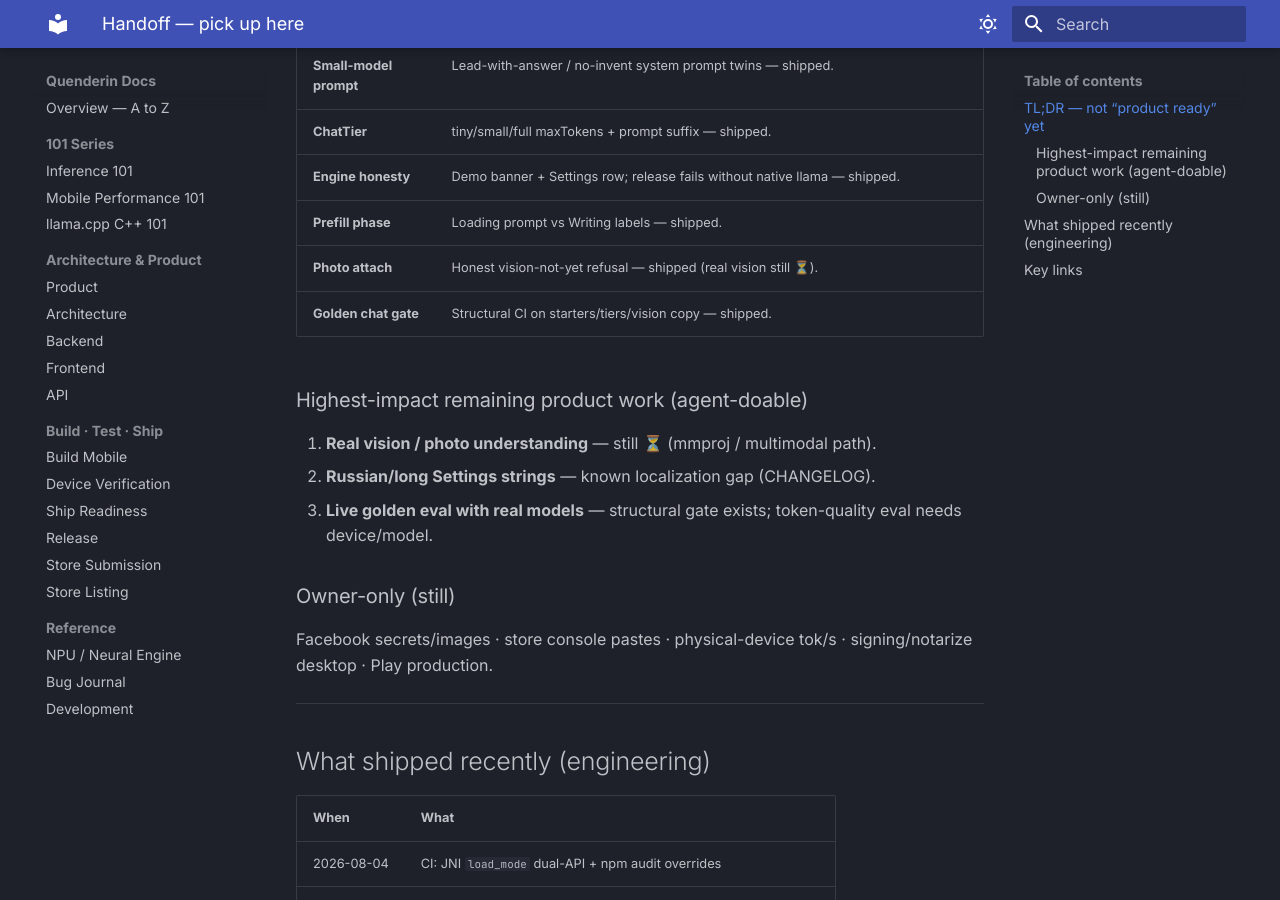
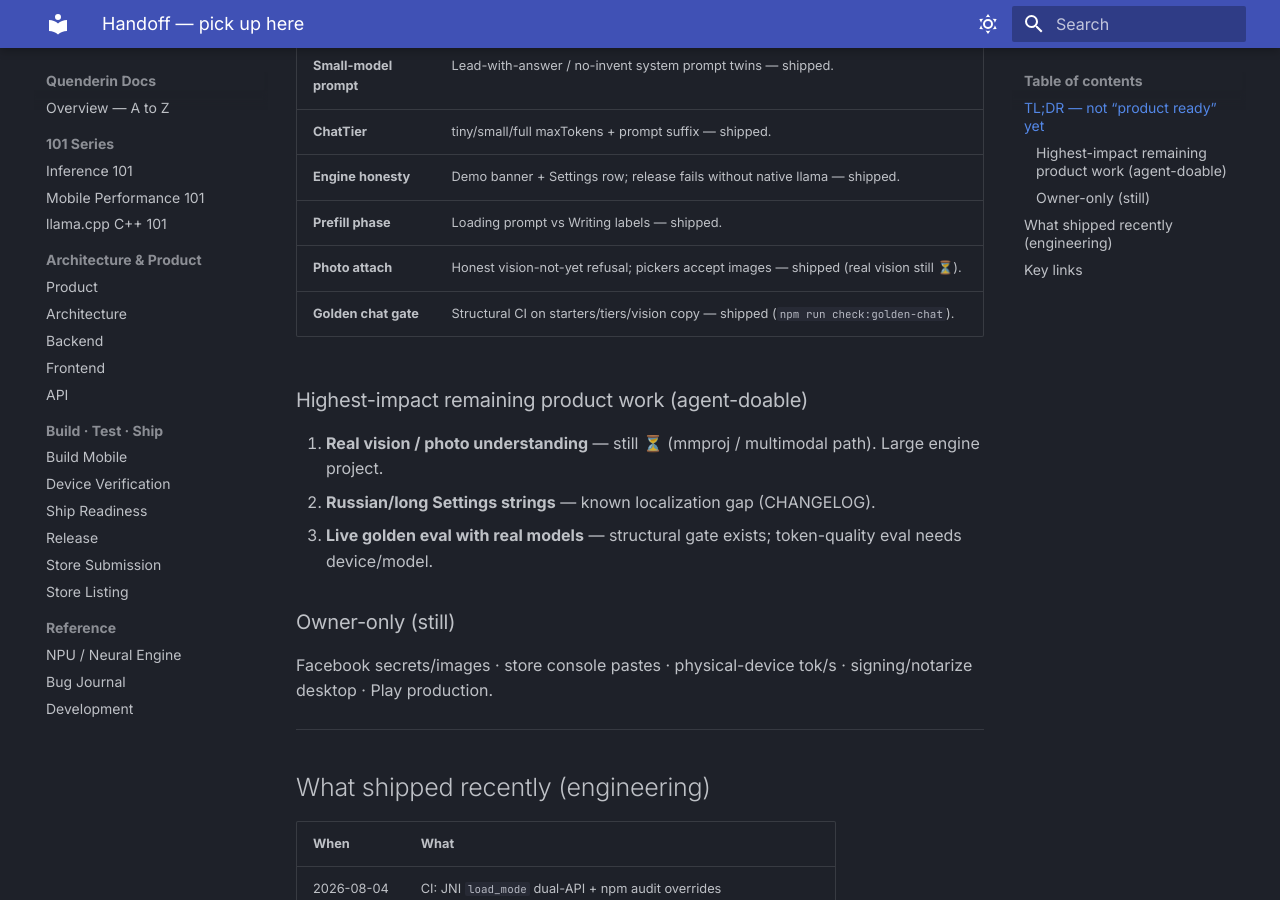
Before and after one commit to alikatgh/quenderin, an MkDocs documentation site: the page built from docs/HANDOFF.md, in a window 1280 px wide and 900 px high, scrolled down 797 px. Built offline with MkDocs 1.6.1 and Material for MkDocs 9.7.7, drawn with Linux system fonts in a browser that asks for light colours.

Commit message:
feat(chat): image pickers reach vision refusal + docs/CI polish
Finish the usable-product wave and push remaining agent-doable progress:

- iOS fileImporter and Android SAF accept images so users hit the honest
  vision-not-yet message (previously blocked by picker filters)
- Desktop prefill label: Loading prompt · Ns
- npm run check:golden-chat; KNOWN_FAILURE_MODES + HANDOFF updated

Verified: golden-chat, Swift document/chat tests, Android compile, UI tests.

```diff
--- a/docs/HANDOFF.md
+++ b/docs/HANDOFF.md
@@ -21,12 +21,12 @@
 | **ChatTier** | tiny/small/full maxTokens + prompt suffix — shipped. |
 | **Engine honesty** | Demo banner + Settings row; release fails without native llama — shipped. |
 | **Prefill phase** | Loading prompt vs Writing labels — shipped. |
-| **Photo attach** | Honest vision-not-yet refusal — shipped (real vision still ⏳). |
-| **Golden chat gate** | Structural CI on starters/tiers/vision copy — shipped. |
+| **Photo attach** | Honest vision-not-yet refusal; pickers accept images — shipped (real vision still ⏳). |
+| **Golden chat gate** | Structural CI on starters/tiers/vision copy — shipped (`npm run check:golden-chat`). |
 
 ### Highest-impact remaining product work (agent-doable)
 
-1. **Real vision / photo understanding** — still ⏳ (mmproj / multimodal path).
+1. **Real vision / photo understanding** — still ⏳ (mmproj / multimodal path). Large engine project.
 2. **Russian/long Settings strings** — known localization gap (CHANGELOG).
 3. **Live golden eval with real models** — structural gate exists; token-quality eval needs device/model.
 
--- a/package.json
+++ b/package.json
@@ -49,6 +49,7 @@
     "electron:build:all": "npm run build:tsc && npm run build:ui && electron-builder --linux --win nsis portable",
     "check:router-parity": "python3 scripts/check_router_parity.py",
     "check:sampling-parity": "python3 scripts/check_sampling_parity.py",
+    "check:golden-chat": "python3 scripts/check_golden_chat_prompts.py",
     "test:golden-chores": "tsx scripts/golden_chore_suite.ts",
     "test:sampling-profiles": "vitest run tests/sampling-profiles.test.ts",
     "test:ui": "cd ui && npm test"
--- a/ui/src/components/GeneralChatArea.tsx
+++ b/ui/src/components/GeneralChatArea.tsx
@@ -349,8 +349,9 @@
                                                 <span className="w-1.5 h-1.5 rounded-full bg-purple-400 dark:bg-purple-500 animate-bounce" style={{ animationDelay: '150ms' }} />
                                                 <span className="w-1.5 h-1.5 rounded-full bg-purple-400 dark:bg-purple-500 animate-bounce" style={{ animationDelay: '300ms' }} />
                                             </div>
-                                            <span className="text-[12px] text-zinc-500 dark:text-zinc-400 tabular-nums">
-                                                {thinkingSec < 2 ? 'Thinking…' : `Thinking · ${thinkingSec}s`}
+                                            {/* Twin of mobile loadingPrompt phase — shown until first assistant tokens stream */}
+                                            <span className="text-[12px] text-zinc-500 dark:text-zinc-400 tabular-nums" aria-live="polite">
+                                                {thinkingSec < 1 ? 'Loading prompt…' : `Loading prompt · ${thinkingSec}s`}
                                             </span>
                                         </div>
                                     </div>
```
Also changed, not shown: CHANGELOG.md (+3 -2 lines), docs/BUG_JOURNAL.md (+3 -0 lines), docs/KNOWN_FAILURE_MODES.md (+2 -1 lines), 2 other files.
